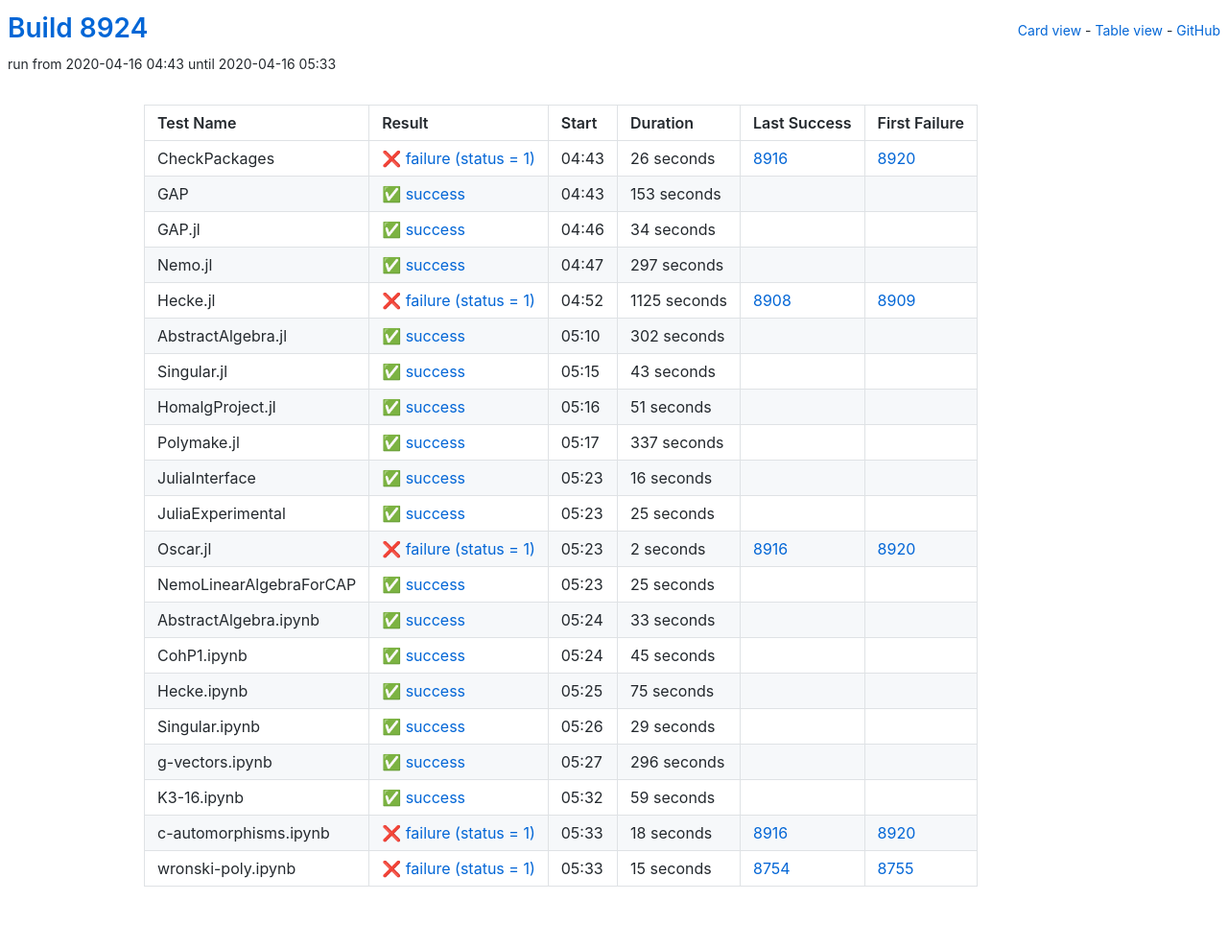
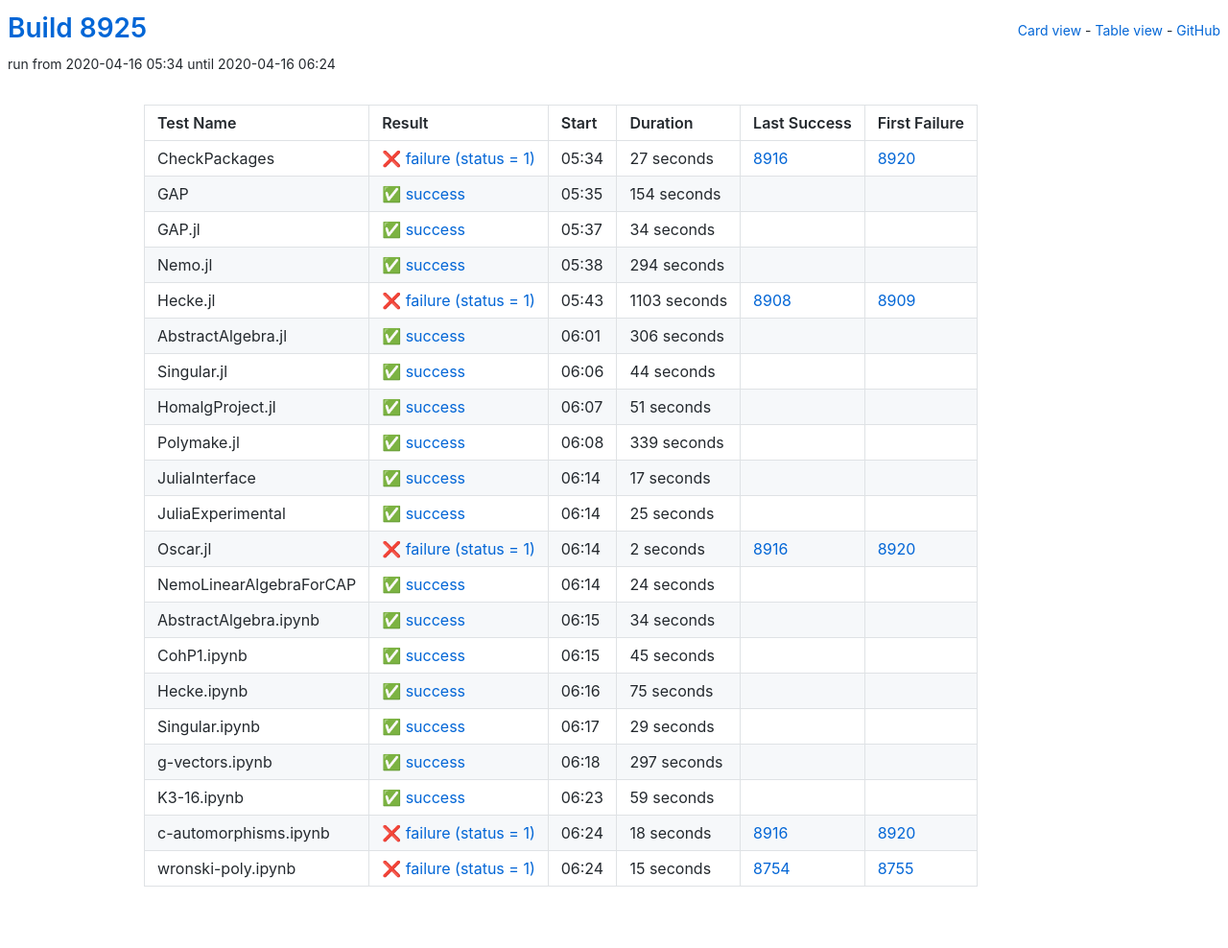
Before and after one commit to oscar-system/oscar-ci-status, a Jekyll site: the page built from table.html, in a window 1280 px wide. Shown: the whole page at 96% size. Built offline with Jekyll 4.4.1, drawn with Linux system fonts in a browser that asks for light colours.

Commit message:
Build 8925

```diff
--- a/_data/ci.yml
+++ b/_data/ci.yml
@@ -1,27 +1,27 @@
-build: 8924
-build_url: https://oscarci.mathematik.uni-kl.de/job/oscar/8924/
+build: 8925
+build_url: https://oscarci.mathematik.uni-kl.de/job/oscar/8925/
 job: oscar
 tests:
-- duration: 26
+- duration: 27
   exitcode: 1
   first_failure: 8920
   first_failure_url: https://oscarci.mathematik.uni-kl.de/job/oscar/8920/
   last_success: 8916
   last_success_url: https://oscarci.mathematik.uni-kl.de/job/oscar/8916/
-  log: https://oscarci.mathematik.uni-kl.de/job/oscar/8924/artifact/logs/build-8924/CheckPackages.log
+  log: https://oscarci.mathematik.uni-kl.de/job/oscar/8925/artifact/logs/build-8925/CheckPackages.log
   name: CheckPackages
-  start: 2020-04-16 04:43
+  start: 2020-04-16 05:34
   status: failure
   success: false
-- duration: 153
+- duration: 154
   exitcode: 0
   first_failure: false
   first_failure_url: null
   last_success: false
   last_success_url: null
-  log: https://oscarci.mathematik.uni-kl.de/job/oscar/8924/artifact/logs/build-8924/GAP.log
+  log: https://oscarci.mathematik.uni-kl.de/job/oscar/8925/artifact/logs/build-8925/GAP.log
   name: GAP
-  start: 2020-04-16 04:43
+  start: 2020-04-16 05:35
   status: success
   success: true
 - duration: 34
@@ -30,9 +30,163 @@
   first_failure_url: null
   last_success: false
   last_success_url: null
-  log: https://oscarci.mathematik.uni-kl.de/job/oscar/8924/artifact/logs/build-8924/GAP.jl.log
+  log: https://oscarci.mathematik.uni-kl.de/job/oscar/8925/artifact/logs/build-8925/GAP.jl.log
   name: GAP.jl
-  start: 2020-04-16 04:46
+  start: 2020-04-16 05:37
+  status: success
+  success: true
+- duration: 294
+  exitcode: 0
+  first_failure: false
+  first_failure_url: null
+  last_success: false
+  last_success_url: null
+  log: https://oscarci.mathematik.uni-kl.de/job/oscar/8925/artifact/logs/build-8925/Nemo.jl.log
+  name: Nemo.jl
+  start: 2020-04-16 05:38
+  status: success
+  success: true
+- duration: 1103
+  exitcode: 1
+  first_failure: 8909
+  first_failure_url: https://oscarci.mathematik.uni-kl.de/job/oscar/8909/
+  last_success: 8908
+  last_success_url: https://oscarci.mathematik.uni-kl.de/job/oscar/8908/
+  log: https://oscarci.mathematik.uni-kl.de/job/oscar/8925/artifact/logs/build-8925/Hecke.jl.log
+  name: Hecke.jl
+  start: 2020-04-16 05:43
+  status: failure
+  success: false
+- duration: 306
+  exitcode: 0
+  first_failure: false
+  first_failure_url: null
+  last_success: false
+  last_success_url: null
+  log: https://oscarci.mathematik.uni-kl.de/job/oscar/8925/artifact/logs/build-8925/AbstractAlgebra.jl.log
+  name: AbstractAlgebra.jl
+  start: 2020-04-16 06:01
+  status: success
+  success: true
+- duration: 44
+  exitcode: 0
+  first_failure: false
+  first_failure_url: null
+  last_success: false
+  last_success_url: null
+  log: https://oscarci.mathematik.uni-kl.de/job/oscar/8925/artifact/logs/build-8925/Singular.jl.log
+  name: Singular.jl
+  start: 2020-04-16 06:06
+  status: success
+  success: true
+- duration: 51
+  exitcode: 0
+  first_failure: false
+  first_failure_url: null
+  last_success: false
+  last_success_url: null
+  log: https://oscarci.mathematik.uni-kl.de/job/oscar/8925/artifact/logs/build-8925/HomalgProject.jl.log
+  name: HomalgProject.jl
+  start: 2020-04-16 06:07
+  status: success
+  success: true
+- duration: 339
+  exitcode: 0
+  first_failure: false
+  first_failure_url: null
+  last_success: false
+  last_success_url: null
+  log: https://oscarci.mathematik.uni-kl.de/job/oscar/8925/artifact/logs/build-8925/Polymake.jl.log
+  name: Polymake.jl
+  start: 2020-04-16 06:08
+  status: success
+  success: true
+- duration: 17
+  exitcode: 0
+  first_failure: false
+  first_failure_url: null
+  last_success: false
+  last_success_url: null
+  log: https://oscarci.mathematik.uni-kl.de/job/oscar/8925/artifact/logs/build-8925/JuliaInterface.log
+  name: JuliaInterface
+  start: 2020-04-16 06:14
+  status: success
+  success: true
+- duration: 25
+  exitcode: 0
+  first_failure: false
+  first_failure_url: null
+  last_success: false
+  last_success_url: null
+  log: https://oscarci.mathematik.uni-kl.de/job/oscar/8925/artifact/logs/build-8925/JuliaExperimental.log
+  name: JuliaExperimental
+  start: 2020-04-16 06:14
+  status: success
+  success: true
+- duration: 2
+  exitcode: 1
+  first_failure: 8920
+  first_failure_url: https://oscarci.mathematik.uni-kl.de/job/oscar/8920/
+  last_success: 8916
+  last_success_url: https://oscarci.mathematik.uni-kl.de/job/oscar/8916/
+  log: https://oscarci.mathematik.uni-kl.de/job/oscar/8925/artifact/logs/build-8925/Oscar.jl.log
+  name: Oscar.jl
+  start: 2020-04-16 06:14
+  status: failure
+  success: false
+- duration: 24
+  exitcode: 0
+  first_failure: false
+  first_failure_url: null
+  last_success: false
+  last_success_url: null
+  log: https://oscarci.mathematik.uni-kl.de/job/oscar/8925/artifact/logs/build-8925/NemoLinearAlgebraForCAP.log
+  name: NemoLinearAlgebraForCAP
+  start: 2020-04-16 06:14
+  status: success
+  success: true
+- duration: 34
+  exitcode: 0
+  first_failure: false
+  first_failure_url: null
+  last_success: false
+  last_success_url: null
+  log: https://oscarci.mathematik.uni-kl.de/job/oscar/8925/artifact/logs/build-8925/AbstractAlgebra.ipynb.log
+  name: AbstractAlgebra.ipynb
+  start: 2020-04-16 06:15
+  status: success
+  success: true
+- duration: 45
+  exitcode: 0
+  first_failure: false
+  first_failure_url: null
+  last_success: false
+  last_success_url: null
+  log: https://oscarci.mathematik.uni-kl.de/job/oscar/8925/artifact/logs/build-8925/CohP1.ipynb.log
+  name: CohP1.ipynb
+  start: 2020-04-16 06:15
+  status: success
+  success: true
+- duration: 75
+  exitcode: 0
+  first_failure: false
+  first_failure_url: null
+  last_success: false
+  last_success_url: null
+  log: https://oscarci.mathematik.uni-kl.de/job/oscar/8925/artifact/logs/build-8925/Hecke.ipynb.log
+  name: Hecke.ipynb
+  start: 2020-04-16 06:16
+  status: success
+  success: true
+- duration: 29
+  exitcode: 0
+  first_failure: false
+  first_failure_url: null
+  last_success: false
+  last_success_url: null
+  log: https://oscarci.mathematik.uni-kl.de/job/oscar/8925/artifact/logs/build-8925/Singular.ipynb.log
+  name: Singular.ipynb
+  start: 2020-04-16 06:17
   status: success
   success: true
 - duration: 297
@@ -41,163 +195,9 @@
   first_failure_url: null
   last_success: false
   last_success_url: null
-  log: https://oscarci.mathematik.uni-kl.de/job/oscar/8924/artifact/logs/build-8924/Nemo.jl.log
-  name: Nemo.jl
-  start: 2020-04-16 04:47
-  status: success
-  success: true
-- duration: 1125
-  exitcode: 1
-  first_failure: 8909
-  first_failure_url: https://oscarci.mathematik.uni-kl.de/job/oscar/8909/
-  last_success: 8908
-  last_success_url: https://oscarci.mathematik.uni-kl.de/job/oscar/8908/
-  log: https://oscarci.mathematik.uni-kl.de/job/oscar/8924/artifact/logs/build-8924/Hecke.jl.log
-  name: Hecke.jl
-  start: 2020-04-16 04:52
-  status: failure
-  success: false
-- duration: 302
-  exitcode: 0
-  first_failure: false
-  first_failure_url: null
-  last_success: false
-  last_success_url: null
-  log: https://oscarci.mathematik.uni-kl.de/job/oscar/8924/artifact/logs/build-8924/AbstractAlgebra.jl.log
-  name: AbstractAlgebra.jl
-  start: 2020-04-16 05:10
-  status: success
-  success: true
-- duration: 43
-  exitcode: 0
-  first_failure: false
-  first_failure_url: null
-  last_success: false
-  last_success_url: null
-  log: https://oscarci.mathematik.uni-kl.de/job/oscar/8924/artifact/logs/build-8924/Singular.jl.log
-  name: Singular.jl
-  start: 2020-04-16 05:15
-  status: success
-  success: true
-- duration: 51
-  exitcode: 0
-  first_failure: false
-  first_failure_url: null
-  last_success: false
-  last_success_url: null
-  log: https://oscarci.mathematik.uni-kl.de/job/oscar/8924/artifact/logs/build-8924/HomalgProject.jl.log
-  name: HomalgProject.jl
-  start: 2020-04-16 05:16
-  status: success
-  success: true
-- duration: 337
-  exitcode: 0
-  first_failure: false
-  first_failure_url: null
-  last_success: false
-  last_success_url: null
-  log: https://oscarci.mathematik.uni-kl.de/job/oscar/8924/artifact/logs/build-8924/Polymake.jl.log
-  name: Polymake.jl
-  start: 2020-04-16 05:17
-  status: success
-  success: true
-- duration: 16
-  exitcode: 0
-  first_failure: false
-  first_failure_url: null
-  last_success: false
-  last_success_url: null
-  log: https://oscarci.mathematik.uni-kl.de/job/oscar/8924/artifact/logs/build-8924/JuliaInterface.log
-  name: JuliaInterface
-  start: 2020-04-16 05:23
-  status: success
-  success: true
-- duration: 25
-  exitcode: 0
-  first_failure: false
-  first_failure_url: null
-  last_success: false
-  last_success_url: null
-  log: https://oscarci.mathematik.uni-kl.de/job/oscar/8924/artifact/logs/build-8924/JuliaExperimental.log
-  name: JuliaExperimental
-  start: 2020-04-16 05:23
-  status: success
-  success: true
-- duration: 2
-  exitcode: 1
-  first_failure: 8920
-  first_failure_url: https://oscarci.mathematik.uni-kl.de/job/oscar/8920/
-  last_success: 8916
-  last_success_url: https://oscarci.mathematik.uni-kl.de/job/oscar/8916/
-  log: https://oscarci.mathematik.uni-kl.de/job/oscar/8924/artifact/logs/build-8924/Oscar.jl.log
-  name: Oscar.jl
-  start: 2020-04-16 05:23
-  status: failure
-  success: false
-- duration: 25
-  exitcode: 0
-  first_failure: false
-  first_failure_url: null
-  last_success: false
-  last_success_url: null
-  log: https://oscarci.mathematik.uni-kl.de/job/oscar/8924/artifact/logs/build-8924/NemoLinearAlgebraForCAP.log
-  name: NemoLinearAlgebraForCAP
-  start: 2020-04-16 05:23
-  status: success
-  success: true
-- duration: 33
-  exitcode: 0
-  first_failure: false
-  first_failure_url: null
-  last_success: false
-  last_success_url: null
-  log: https://oscarci.mathematik.uni-kl.de/job/oscar/8924/artifact/logs/build-8924/AbstractAlgebra.ipynb.log
-  name: AbstractAlgebra.ipynb
-  start: 2020-04-16 05:24
-  status: success
-  success: true
-- duration: 45
-  exitcode: 0
-  first_failure: false
-  first_failure_url: null
-  last_success: false
-  last_success_url: null
-  log: https://oscarci.mathematik.uni-kl.de/job/oscar/8924/artifact/logs/build-8924/CohP1.ipynb.log
-  name: CohP1.ipynb
-  start: 2020-04-16 05:24
-  status: success
-  success: true
-- duration: 75
-  exitcode: 0
-  first_failure: false
-  first_failure_url: null
-  last_success: false
-  last_success_url: null
-  log: https://oscarci.mathematik.uni-kl.de/job/oscar/8924/artifact/logs/build-8924/Hecke.ipynb.log
-  name: Hecke.ipynb
-  start: 2020-04-16 05:25
-  status: success
-  success: true
-- duration: 29
-  exitcode: 0
-  first_failure: false
-  first_failure_url: null
-  last_success: false
-  last_success_url: null
-  log: https://oscarci.mathematik.uni-kl.de/job/oscar/8924/artifact/logs/build-8924/Singular.ipynb.log
-  name: Singular.ipynb
-  start: 2020-04-16 05:26
-  status: success
-  success: true
-- duration: 296
-  exitcode: 0
-  first_failure: false
-  first_failure_url: null
-  last_success: false
-  last_success_url: null
-  log: https://oscarci.mathematik.uni-kl.de/job/oscar/8924/artifact/logs/build-8924/g-vectors.ipynb.log
+  log: https://oscarci.mathematik.uni-kl.de/job/oscar/8925/artifact/logs/build-8925/g-vectors.ipynb.log
   name: g-vectors.ipynb
-  start: 2020-04-16 05:27
+  start: 2020-04-16 06:18
   status: success
   success: true
 - duration: 59
@@ -206,9 +206,9 @@
   first_failure_url: null
   last_success: false
   last_success_url: null
-  log: https://oscarci.mathematik.uni-kl.de/job/oscar/8924/artifact/logs/build-8924/K3-16.ipynb.log
+  log: https://oscarci.mathematik.uni-kl.de/job/oscar/8925/artifact/logs/build-8925/K3-16.ipynb.log
   name: K3-16.ipynb
-  start: 2020-04-16 05:32
+  start: 2020-04-16 06:23
   status: success
   success: true
 - duration: 18
@@ -217,9 +217,9 @@
   first_failure_url: https://oscarci.mathematik.uni-kl.de/job/oscar/8920/
   last_success: 8916
   last_success_url: https://oscarci.mathematik.uni-kl.de/job/oscar/8916/
-  log: https://oscarci.mathematik.uni-kl.de/job/oscar/8924/artifact/logs/build-8924/c-automorphisms.ipynb.log
+  log: https://oscarci.mathematik.uni-kl.de/job/oscar/8925/artifact/logs/build-8925/c-automorphisms.ipynb.log
   name: c-automorphisms.ipynb
-  start: 2020-04-16 05:33
+  start: 2020-04-16 06:24
   status: failure
   success: false
 - duration: 15
@@ -228,8 +228,8 @@
   first_failure_url: https://oscarci.mathematik.uni-kl.de/job/oscar/8755/
   last_success: 8754
   last_success_url: https://oscarci.mathematik.uni-kl.de/job/oscar/8754/
-  log: https://oscarci.mathematik.uni-kl.de/job/oscar/8924/artifact/logs/build-8924/wronski-poly.ipynb.log
+  log: https://oscarci.mathematik.uni-kl.de/job/oscar/8925/artifact/logs/build-8925/wronski-poly.ipynb.log
   name: wronski-poly.ipynb
-  start: 2020-04-16 05:33
+  start: 2020-04-16 06:24
   status: failure
   success: false
```
Also changed, not shown: README.md.
